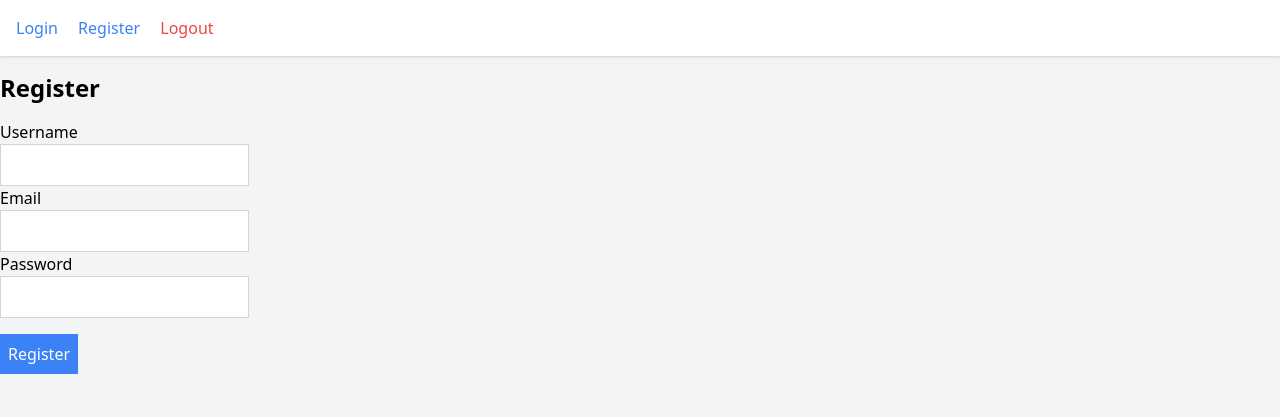
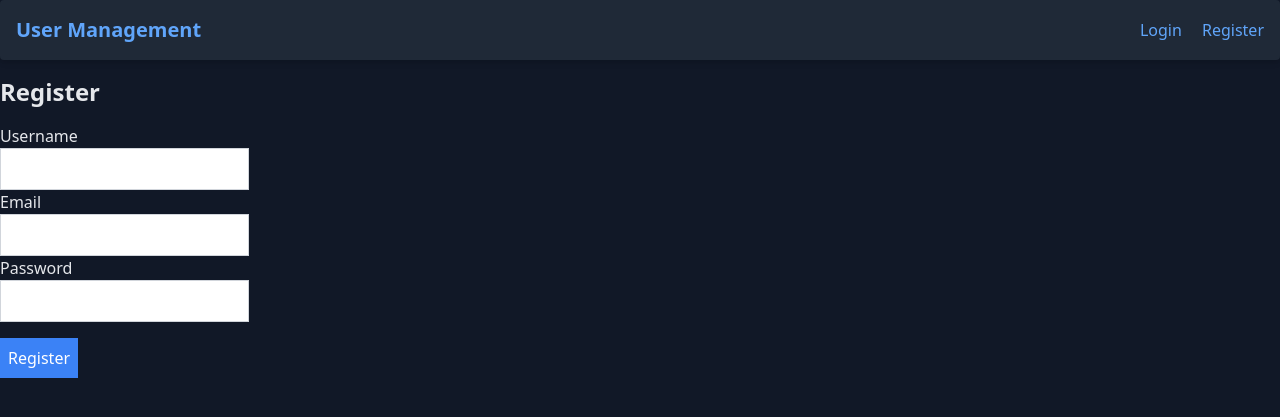
Before and after one commit to ArifNur0/PWP_ARIFNUR228, a Flask app: page /register in a window 1280 px wide. Shown: the top 417 px of the page. Run offline with Flask 3, Linux system fonts and the light colour scheme.

Commit message:
Update base.html

````diff
--- a/templates/base.html
+++ b/templates/base.html
@@ -1,22 +1,33 @@
 <!DOCTYPE html>
 <html lang="en">
 <head>
-    <meta charset ```html="UTF-8">
+    <meta charset="UTF-8">
     <meta name="viewport" content="width=device-width, initial-scale=1.0">
     <link href="https://cdn.jsdelivr.net/npm/tailwindcss@2.2.19/dist/tailwind.min.css" rel="stylesheet">
-    <title>Manajemen Pengguna</title>
+    <title>User Management</title>
 </head>
-<body class="bg-gray-100">
+<body class="bg-gray-900 text-gray-200"> <!-- Mengubah warna teks menjadi abu-abu terang -->
     <div class="container mx-auto">
-        <nav class="bg-white p-4 shadow">
-            <a href="{{ url_for('login') }}" class="text-blue-500">Login</a>
-            <a href="{{ url_for('register') }}" class="ml-4 text-blue-500">Register</a>
-            <a href="{{ url_for('logout') }}" class="ml-4 text-red-500">Logout</a>
+        <nav class="bg-gray-800 p-4 shadow-md rounded">
+            <div class="flex justify-between items-center">
+                <div>
+                    <a href="{{ url_for('home') }}" class="text-xl font-bold text-blue-400">User  Management</a>
+                </div>
+                <div>
+                    {% if 'user_id' in session %}
+                        <a href="{{ url_for('dashboard') }}" class="text-blue-400 hover:text-blue-300">Dashboard</a>
+                        <a href="{{ url_for('logout') }}" class="ml-4 text-red-400 hover:text-red-300">Logout</a>
+                    {% else %}
+                        <a href="{{ url_for('login') }}" class="text-blue-400 hover:text-blue-300">Login</a>
+                        <a href="{{ url_for('register') }}" class="ml-4 text-blue-400 hover:text-blue-300">Register</a>
+                    {% endif %}
+                </div>
+            </div>
         </nav>
         <div class="mt-4">
             {% with messages = get_flashed_messages() %}
                 {% if messages %}
-                    <ul class="bg-green-100 border border-green-400 text-green-700">
+                    <ul class="bg-blue-600 border border-blue-400 text-white rounded p-2">
                         {% for message in messages %}
                             <li class="p-2">{{ message }}</li>
                         {% endfor %}
````
